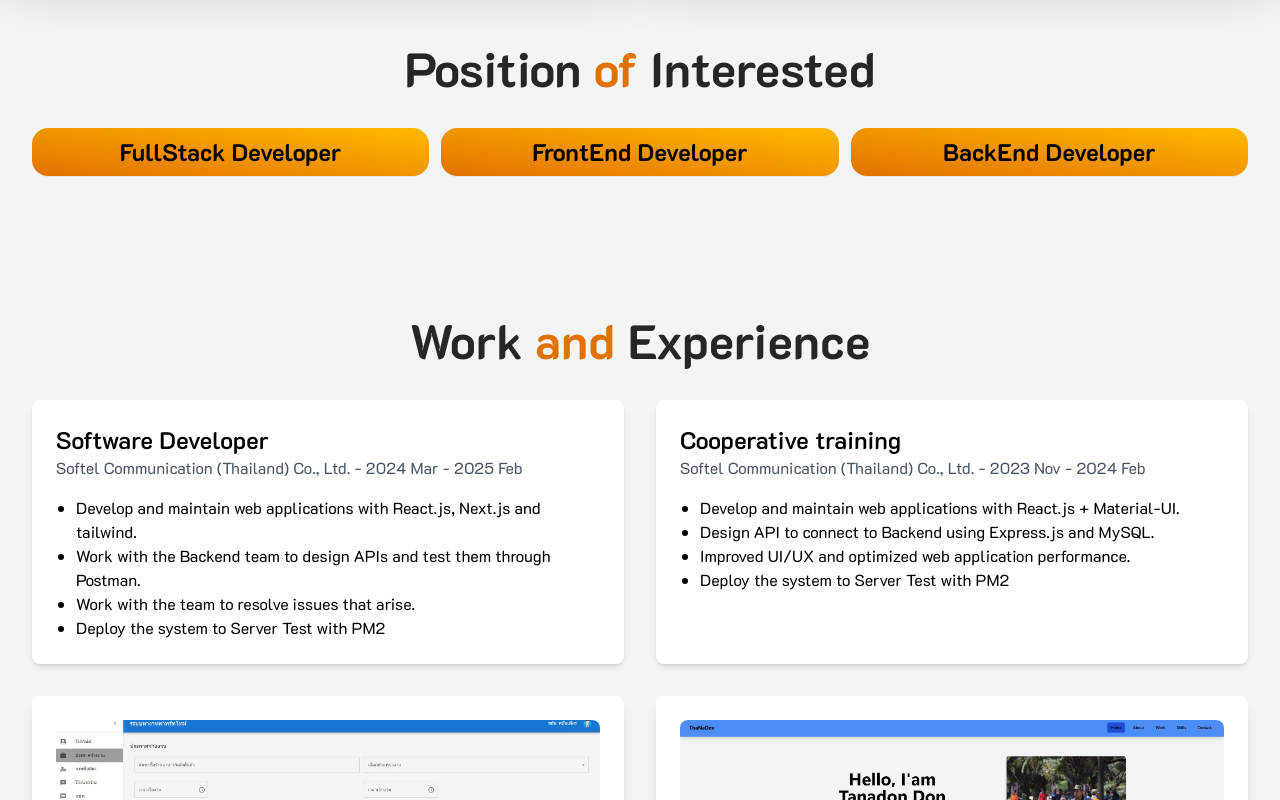
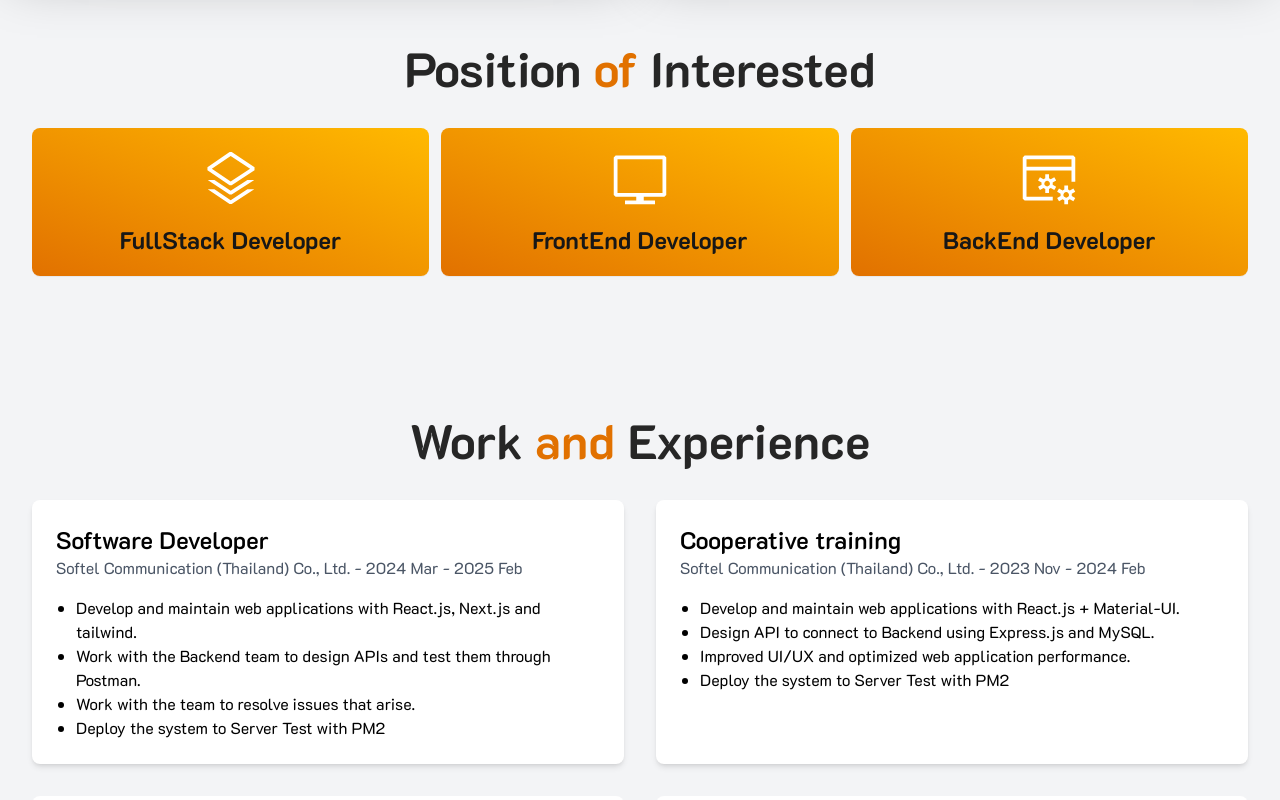
Before and after one commit to tanadonhundev/thana-dev-next, a Next.js app: page / in a window 1280 px wide. Shown: the part 1380-2180 px from the top of the page. Built offline with nearby package versions, Linux system fonts and the light colour scheme.

Commit message:
edit position card

```diff
--- a/src/components/PositionCard.tsx
+++ b/src/components/PositionCard.tsx
@@ -1,13 +1,16 @@
 import React from "react";
+import { IconType } from "react-icons";
 
 type ExperienceCardProps = {
+  Icon: IconType;
   position: string;
 };
 
-export default function PositionCard({ position }: ExperienceCardProps) {
+export default function PositionCard({ Icon, position }: ExperienceCardProps) {
   return (
-    <div className="flex flex-col justify-center items-center p-2 rounded-2xl bg-gradient-to-tr from-amber-600 to-amber-400 shadow-2xs">
-      <p className="text-2xl font-bold">{position}</p>
+    <div className="flex flex-col justify-center items-center p-5 rounded-lg bg-gradient-to-tr from-amber-600 to-amber-400 shadow-2xs">
+      {Icon && <Icon className="text-6xl text-white mb-4" />}
+      <p className="text-2xl text-neutral-900 font-bold">{position}</p>
     </div>
   );
 }
--- a/src/components/ui/TechGroup.tsx
+++ b/src/components/ui/TechGroup.tsx
@@ -23,7 +23,7 @@ function TechGroup({ title, items }: TechGroupProps) {
       initial={{ opacity: 0, y: 50 }}
       animate={isInView ? { opacity: 1, y: 0 } : { opacity: 0, y: 50 }}
       transition={{ duration: 0.6 }}
-      className="flex flex-col items-center p-4 bg-gray-200 rounded-lg shadow-2xl"
+      className="flex flex-col items-center p-4 bg-gray-200 rounded-lg shadow-2xs"
     >
       <p className="text-3xl font-bold text-neutral-800 mb-4 text-center">{title}</p>
       <div className="grid grid-cols-4 sm:grid-cols-2 md:grid-cols-3 gap-x-6 gap-y-4 justify-items-center">
--- a/src/views/JobPositionSection.tsx
+++ b/src/views/JobPositionSection.tsx
@@ -2,6 +2,8 @@ import React from "react";
 import PositionCard from "@/components/PositionCard";
 import { motion } from "framer-motion";
 import { useInView } from "@/hooks/useInView";
+
+import { VscLayers, VscServerProcess, VscVm } from "react-icons/vsc";
 
 export default function JobPositionSection() {
   const { ref, isInView } = useInView();
@@ -24,24 +26,27 @@ export default function JobPositionSection() {
               transition={{ duration: 0.8, ease: "easeOut", delay: 0.2 }}
               whileHover={{ scale: 1.05, y: -5 }}
             >
-              <PositionCard position="FullStack Developer" />
+              <PositionCard Icon={VscLayers} position="FullStack Developer" />
             </motion.div>
 
             <motion.div
               initial={{ opacity: 0, y: 50 }}
               animate={isInView ? { opacity: 1, y: 0 } : {}}
-              transition={{ duration: 0.8, ease: "easeOut", delay: 0.4 }}
+              transition={{ duration: 0.8, ease: "easeOut", delay: 0.2 }}
               whileHover={{ scale: 1.05, y: -5 }}
             >
-              <PositionCard position="FrontEnd Developer" />
+              <PositionCard Icon={VscVm} position="FrontEnd Developer" />
             </motion.div>
             <motion.div
               initial={{ opacity: 0, y: 50 }}
               animate={isInView ? { opacity: 1, y: 0 } : {}}
-              transition={{ duration: 0.8, ease: "easeOut", delay: 0.6 }}
+              transition={{ duration: 0.8, ease: "easeOut", delay: 0.2 }}
               whileHover={{ scale: 1.05, y: -5 }}
             >
-              <PositionCard position="BackEnd Developer" />
+              <PositionCard
+                Icon={VscServerProcess}
+                position="BackEnd Developer"
+              />
             </motion.div>
           </div>
         </div>
```
